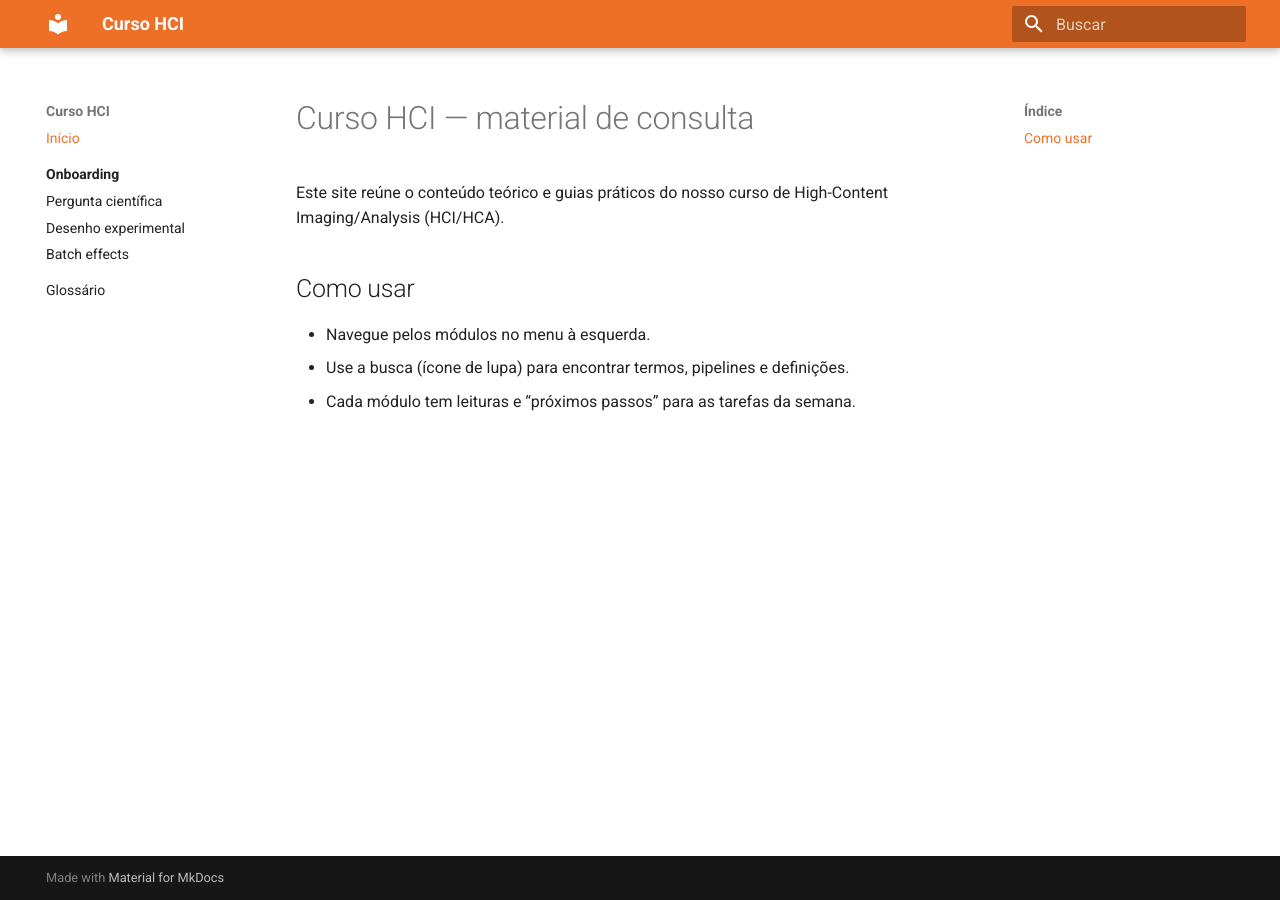
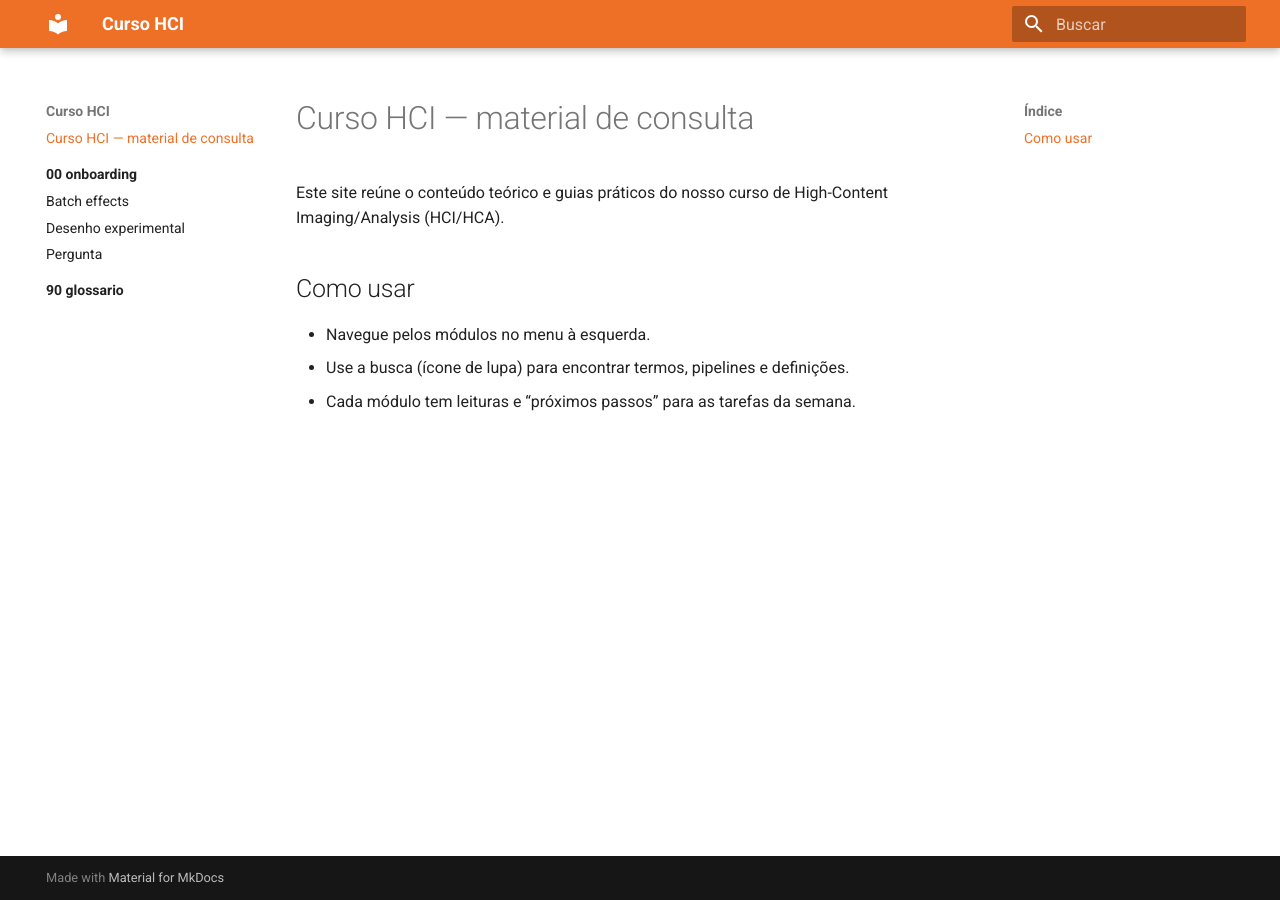
Before and after one commit to labnanocell/curso-hci, an MkDocs documentation site: the page built from docs/index.md, in a window 1280 px wide. Built offline with MkDocs 1.6.1 and Material for MkDocs 9.7.7, drawn with Linux system fonts in a browser that asks for light colours; some of the changed lines change nothing that is shown.

Commit message:
Disable navigation.instant to avoid cached nav during reorg

```diff
--- a/mkdocs.yml
+++ b/mkdocs.yml
@@ -10,7 +10,6 @@ theme:
       primary: custom
       accent: custom
   features:
-    - navigation.instant
     - navigation.tracking
     - navigation.sections
     - navigation.expand
@@ -37,12 +36,3 @@ plugins:
 
 extra_css:
   - stylesheets/extra.css
-
-nav:
-  - Início: index.md
-  - Onboarding:
-      - Visão geral: 00-onboarding/index.md
-      - Pergunta científica: 00-onboarding/pergunta/index.md
-      - Desenho experimental: 00-onboarding/desenho-experimental/index.md
-      - Batch effects: 00-onboarding/batch-effects/index.md
-  - Glossário: 90-glossario/index.md
```
